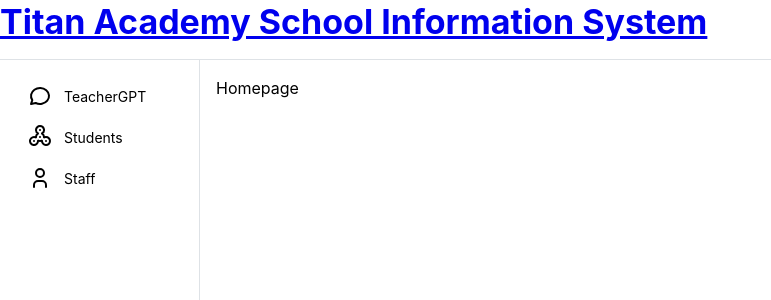
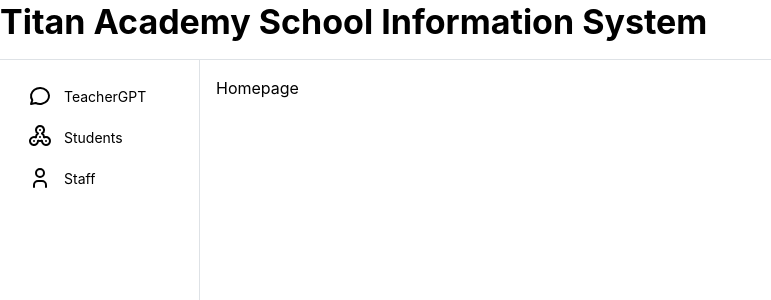
Before and after one commit to sxflynn/TeacherGPT, a React (Vite) app in the folder titanweb/: page / in a window 1280 px wide. Shown: the top 300 px of the page, without its empty margins (0-771 px from the left). Built offline with nearby package versions, Linux system fonts and the light colour scheme.

Commit message:
Fix: active link hides on home

```diff
--- a/titanweb/src/App.tsx
+++ b/titanweb/src/App.tsx
@@ -6,13 +6,20 @@ import {
   localStorageColorSchemeManager,
 } from "@mantine/core";
 import { theme } from "./theme";
-import { Outlet } from "react-router-dom";
+import { Outlet, useLocation } from "react-router-dom";
 import { useDisclosure } from "@mantine/hooks";
 import { AppShellHeader } from "./components/AppShellHeader";
 import { AppShellNavbar } from "./components/AppShellNavbar";
+import { useEffect, useState } from "react";
 
 export default function App() {
+  const location = useLocation();
   const [opened, { toggle }] = useDisclosure();
+  const [active, setActive] = useState(location.pathname);
+
+  useEffect(() => {
+    setActive(location.pathname);
+  }, [location.pathname]);
 
   return (
     <MantineProvider
@@ -33,11 +40,11 @@ export default function App() {
       >
         <AppShell.Header>
           <Burger opened={opened} onClick={toggle} hiddenFrom="sm" size="sm" />
-          <AppShellHeader/>
+          <AppShellHeader setActive={setActive}/>
         </AppShell.Header>
 
         <AppShell.Navbar p="md">
-          <AppShellNavbar/>
+          <AppShellNavbar active={active} setActive={setActive}/>
           </AppShell.Navbar>
 
 
--- a/titanweb/src/components/AppShellHeader.tsx
+++ b/titanweb/src/components/AppShellHeader.tsx
@@ -1,15 +1,16 @@
 import { Title } from "@mantine/core";
+import { Dispatch, SetStateAction } from "react";
 import { NavLink } from "react-router-dom";
 
+type HeaderProps = {
+  setActive: Dispatch<SetStateAction<string>>;
+};
 
-export function AppShellHeader() {
+
+export function AppShellHeader({setActive}:HeaderProps) {
   return (
-
-    <NavLink
-      to="/"
-    >
-      <Title
-      >Titan Academy School Information System</Title>
+    <NavLink style={{ textDecoration: "none", color: "inherit" }} to="/" onClick={() => setActive("")}>
+      <Title>Titan Academy School Information System</Title>
     </NavLink>
   );
 }
--- a/titanweb/src/components/AppShellNavbar.tsx
+++ b/titanweb/src/components/AppShellNavbar.tsx
@@ -1,14 +1,15 @@
 import { NavLink } from "@mantine/core";
 import { IconFidgetSpinner, IconMessageCircle, IconUser } from "@tabler/icons-react";
-import { useEffect, useState } from "react";
+import { Dispatch, SetStateAction } from "react";
 import { Link } from "react-router-dom";
 
-export function AppShellNavbar() {
-  const [active, setActive] = useState(location.pathname);
 
-  useEffect(() => {
-    setActive(location.pathname);
-  }, [location]);
+type NavbarProps = {
+  active: string
+  setActive: Dispatch<SetStateAction<string>>;
+};
+
+export function AppShellNavbar({active, setActive}:NavbarProps) {
 
   const links = [
     {link: "/gpt", label:"TeacherGPT", icon: IconMessageCircle},
@@ -23,7 +24,7 @@ export function AppShellNavbar() {
           to={link.link}
           key={link.label}
           label={link.label}
-          data-active={active === link.link || undefined}
+          data-active={active === link.link || null}
           onClick={() => setActive(link.link)}
           leftSection={link.icon ? <link.icon /> : null}
         />
--- a/titanweb/src/main.tsx
+++ b/titanweb/src/main.tsx
@@ -11,7 +11,6 @@ import {
   ApolloClient,
   InMemoryCache,
   ApolloProvider,
-  gql,
 } from "@apollo/client";
 import { Homepage } from "./pages/Homepage.tsx";
 import { GPTPage } from "./pages/GPTPage.tsx";
```
